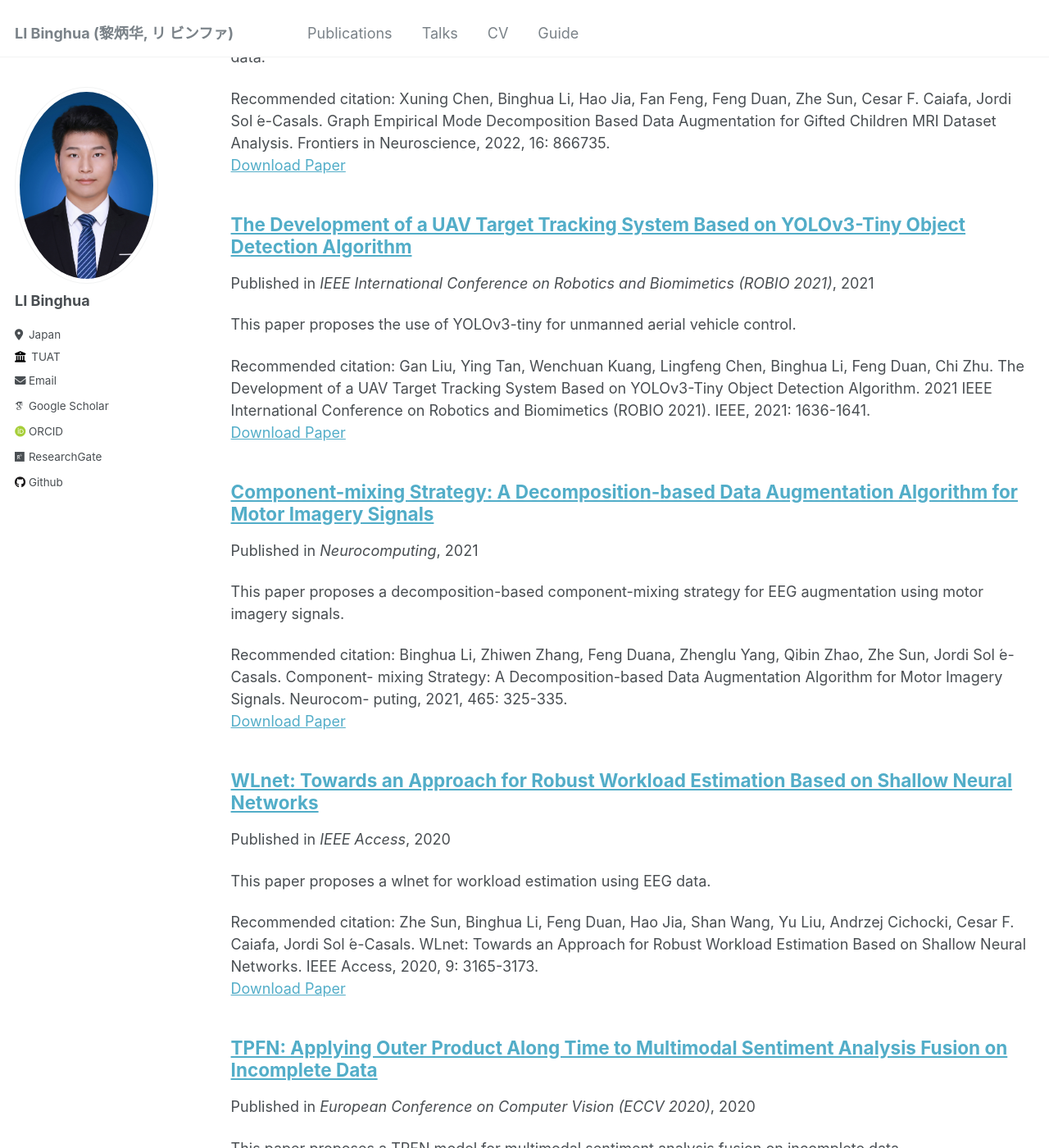
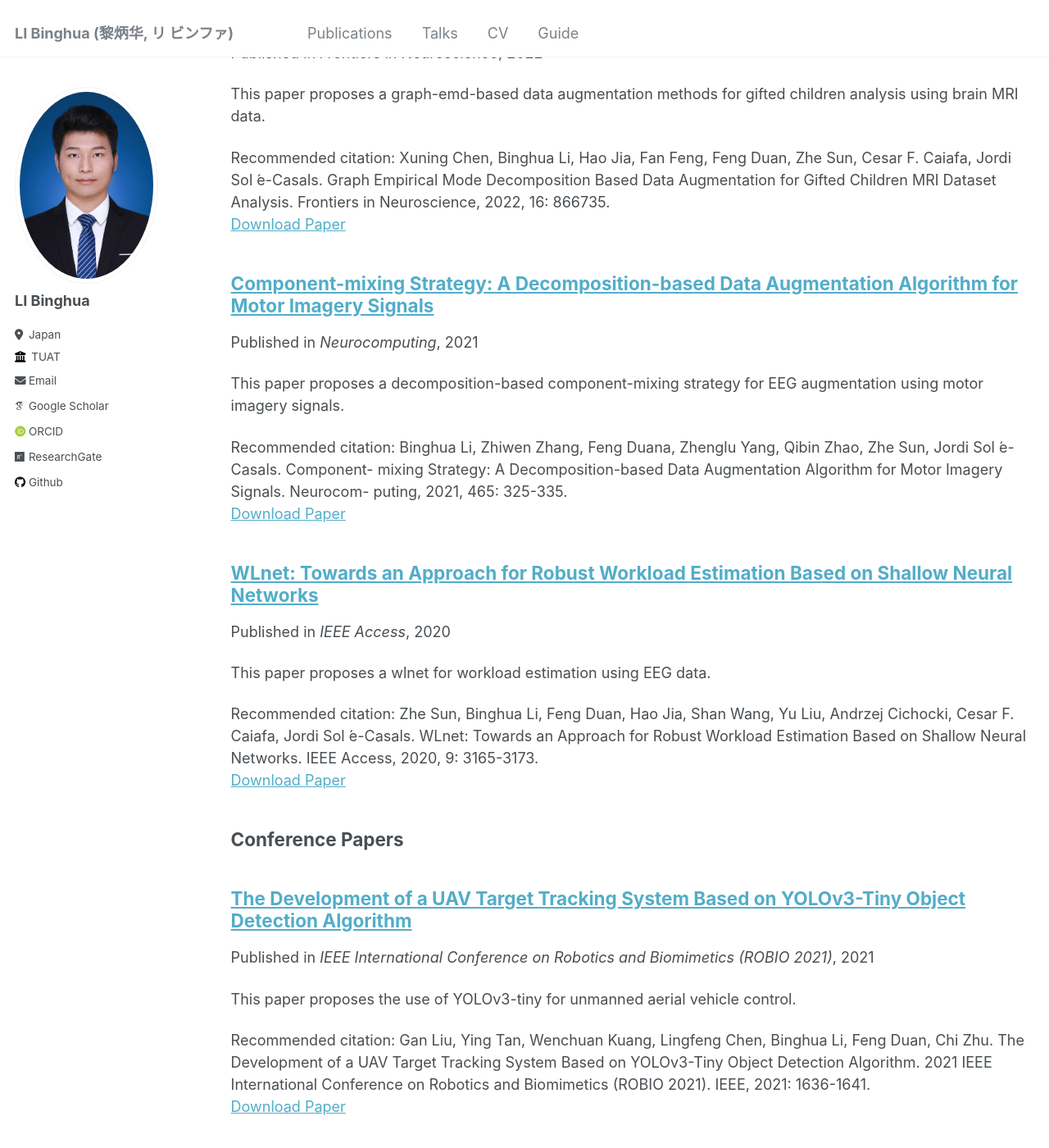
Before and after one commit to xiaovhua/vhua.github.io, a Jekyll site: the page built from _pages/publications.md, in a window 1280 px wide and 1400 px high, scrolled down 666 px. Shown: the whole window at 82% size. Built offline with Jekyll 4.4.1, drawn with Linux system fonts in a browser that asks for light colours; some web fonts are replaced; some of the changed text lies outside the part shown.

Commit message:
Update publications.md

```diff
--- a/_pages/publications.md
+++ b/_pages/publications.md
@@ -10,7 +10,23 @@ author_profile: true
 {% endif %}
 
 {% include base_path %}
+<h2>Journal Articles</h2>
+{% for post in site.publications reversed %}
+  {% if post.pubtype == 'journal' %}
+      {% include archive-single.html %}
+  {% endif %}
+{% endfor %}
 
+<h2>Conference Papers</h2>
 {% for post in site.publications reversed %}
-  {% include archive-single.html %}
+  {% if post.pubtype == 'conference' %}
+      {% include archive-single.html %}
+  {% endif %}
 {% endfor %}
+
+<h2>Academic</h2>
+{% for post in site.publications reversed %}
+  {% if post.pubtype == 'academic' %}
+      {% include archive-single.html %}
+  {% endif %}
+{% endfor %}
```
